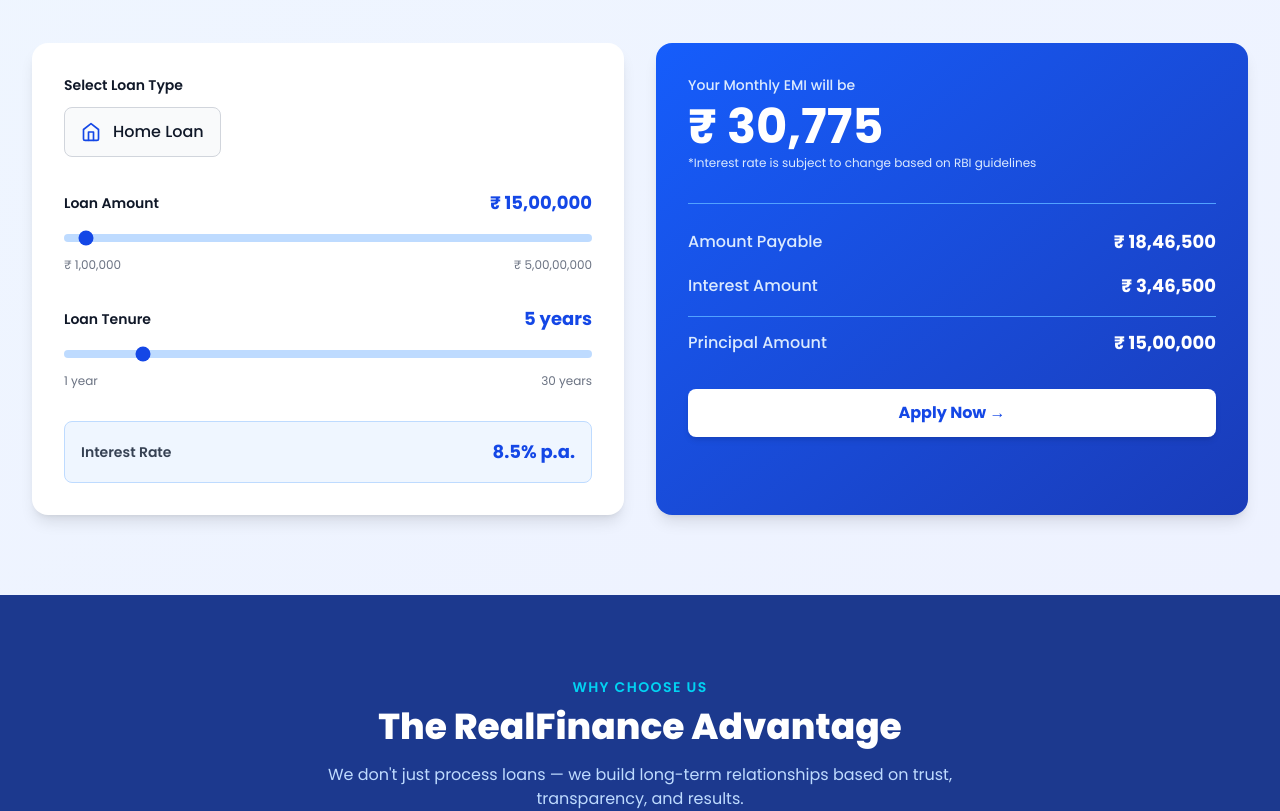
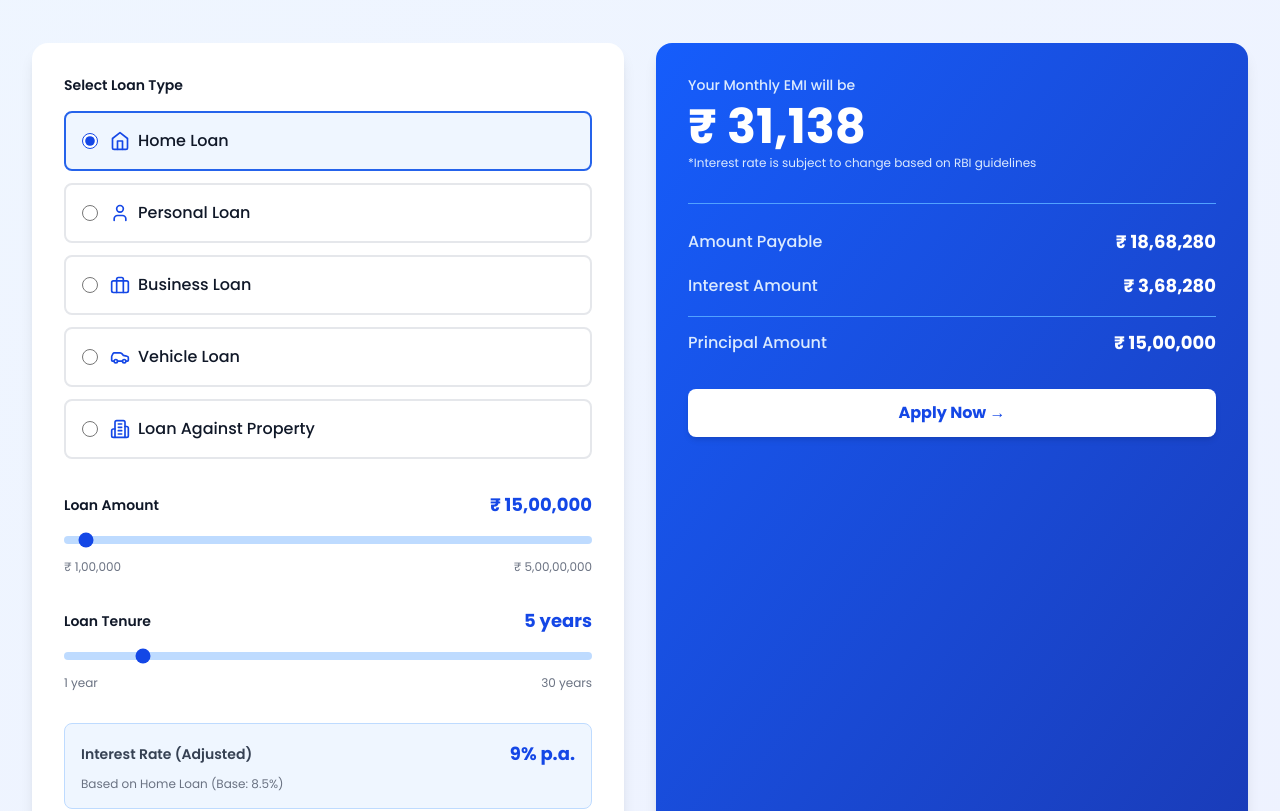
Before and after one commit to dkannan2602/mmfin-backend, a Next.js app: page / in a window 1280 px wide. Shown: the part 3700-4511 px from the top of the page. Built offline with nearby package versions, Linux system fonts and the light colour scheme.

Commit message:
feat: Update EMI Calculator with radio buttons and dynamic interest rates

```diff
--- a/src/components/EMICalculator/EMICalculator.tsx
+++ b/src/components/EMICalculator/EMICalculator.tsx
@@ -1,6 +1,6 @@
 "use client";
 
-import { useState, useCallback } from "react";
+import { useState, useCallback, useMemo } from "react";
 import {
   Home,
   User,
@@ -8,12 +8,6 @@ import {
   Car,
   Building2,
 } from "lucide-react";
-import {
-  DropdownMenu,
-  DropdownMenuContent,
-  DropdownMenuItem,
-  DropdownMenuTrigger,
-} from "@/components/ui/dropdown-menu";
 
 interface LoanType {
   id: string;
@@ -23,7 +17,7 @@ interface LoanType {
   maxAmount: number;
   minTenure: number;
   maxTenure: number;
-  interestRate: number;
+  baseRate: number;
 }
 
 const loanTypes: LoanType[] = [
@@ -35,7 +29,7 @@ const loanTypes: LoanType[] = [
     maxAmount: 50000000,
     minTenure: 1,
     maxTenure: 30,
-    interestRate: 8.5,
+    baseRate: 8.5,
   },
   {
     id: "personal",
@@ -45,7 +39,7 @@ const loanTypes: LoanType[] = [
     maxAmount: 5000000,
     minTenure: 1,
     maxTenure: 7,
-    interestRate: 10.99,
+    baseRate: 10.99,
   },
   {
     id: "business",
@@ -55,7 +49,7 @@ const loanTypes: LoanType[] = [
     maxAmount: 20000000,
     minTenure: 1,
     maxTenure: 10,
-    interestRate: 9.99,
+    baseRate: 9.99,
   },
   {
     id: "vehicle",
@@ -65,7 +59,7 @@ const loanTypes: LoanType[] = [
     maxAmount: 2500000,
     minTenure: 1,
     maxTenure: 8,
-    interestRate: 8.99,
+    baseRate: 8.99,
   },
   {
     id: "property",
@@ -75,9 +69,40 @@ const loanTypes: LoanType[] = [
     maxAmount: 10000000,
     minTenure: 1,
     maxTenure: 15,
-    interestRate: 8.49,
+    baseRate: 8.49,
   },
 ];
+
+// Function to calculate dynamic interest rate based on loan amount and tenure
+const calculateDynamicRate = (
+  baseRate: number,
+  loanAmount: number,
+  maxAmount: number,
+  tenure: number,
+  maxTenure: number
+): number => {
+  let adjustedRate = baseRate;
+
+  // Adjustment based on loan amount (lower amount = higher rate)
+  const amountPercentage = loanAmount / maxAmount;
+  if (amountPercentage < 0.3) {
+    adjustedRate += 0.5; // +0.5% for smaller loans
+  } else if (amountPercentage < 0.6) {
+    adjustedRate += 0.25; // +0.25% for medium loans
+  }
+  // else no additional adjustment for larger loans
+
+  // Adjustment based on tenure (longer tenure = higher rate)
+  const tenurePercentage = tenure / maxTenure;
+  if (tenurePercentage > 0.75) {
+    adjustedRate += 0.3; // +0.3% for longer tenure
+  } else if (tenurePercentage > 0.5) {
+    adjustedRate += 0.15; // +0.15% for medium tenure
+  }
+  // else no additional adjustment for shorter tenure
+
+  return Math.round(adjustedRate * 100) / 100; // Round to 2 decimals
+};
 
 const calculateEMI = (principal: number, rate: number, tenure: number) => {
   const monthlyRate = rate / 12 / 100;
@@ -95,25 +120,34 @@ const calculateEMI = (principal: number, rate: number, tenure: number) => {
 };
 
 export default function EMICalculator() {
-  const [selectedLoan, setSelectedLoan] = useState<LoanType>(loanTypes[0]);
+  const [selectedLoanId, setSelectedLoanId] = useState<string>("home");
   const [loanAmount, setLoanAmount] = useState(1500000);
   const [tenure, setTenure] = useState(5);
 
-  const emi = calculateEMI(loanAmount, selectedLoan.interestRate, tenure);
+  const selectedLoan = loanTypes.find((l) => l.id === selectedLoanId)!;
+
+  // Calculate dynamic interest rate based on amount, tenure, and loan type
+  const interestRate = useMemo(() => {
+    return calculateDynamicRate(
+      selectedLoan.baseRate,
+      loanAmount,
+      selectedLoan.maxAmount,
+      tenure,
+      selectedLoan.maxTenure
+    );
+  }, [selectedLoan, loanAmount, tenure]);
+
+  const emi = calculateEMI(loanAmount, interestRate, tenure);
   const totalPayable = emi * tenure * 12;
   const interestAmount = totalPayable - loanAmount;
 
   const handleLoanChange = useCallback((loanId: string) => {
+    setSelectedLoanId(loanId);
     const loan = loanTypes.find((l) => l.id === loanId);
     if (loan) {
-      setSelectedLoan(loan);
       // Reset sliders to middle values within new loan's range
-      setLoanAmount(
-        Math.round((loan.minAmount + loan.maxAmount) / 2)
-      );
-      setTenure(
-        Math.round((loan.minTenure + loan.maxTenure) / 2)
-      );
+      setLoanAmount(Math.round((loan.minAmount + loan.maxAmount) / 2));
+      setTenure(Math.round((loan.minTenure + loan.maxTenure) / 2));
     }
   }, []);
 
@@ -140,39 +174,44 @@ export default function EMICalculator() {
         <div className="grid grid-cols-1 lg:grid-cols-2 gap-8">
           {/* Left: Input Section */}
           <div className="bg-white rounded-2xl shadow-lg p-8">
-            {/* Loan Type Selector */}
+            {/* Loan Type Radio Buttons */}
             <div className="mb-8">
-              <label className="block text-sm font-semibold text-gray-900 mb-3">
+              <label className="block text-sm font-semibold text-gray-900 mb-4">
                 Select Loan Type
               </label>
-              <DropdownMenu>
-                <DropdownMenuTrigger asChild>
-                  <button
-                    className="w-full px-4 py-3 bg-gray-50 border border-gray-300 rounded-lg text-gray-900 font-medium flex items-center gap-3 hover:bg-gray-100 transition-colors"
-                    style={{
-                      width: "var(--radix-dropdown-menu-trigger-width)",
-                    }}
-                  >
-                    <CurrentIcon size={20} className="text-blue-700" />
-                    <span>{selectedLoan.name}</span>
-                  </button>
-                </DropdownMenuTrigger>
-                <DropdownMenuContent className="w-56">
+              <div className="space-y-3">
                 {loanTypes.map((loan) => {
                   const LoanIcon = loan.icon;
                   return (
-                      <DropdownMenuItem
+                    <label
                       key={loan.id}
-                        onClick={() => handleLoanChange(loan.id)}
-                        className="flex items-center gap-3 cursor-pointer"
+                      className="flex items-center p-4 border-2 border-gray-200 rounded-lg cursor-pointer hover:border-blue-400 transition-colors"
+                      style={{
+                        borderColor:
+                          selectedLoanId === loan.id ? "#2563eb" : undefined,
+                        backgroundColor:
+                          selectedLoanId === loan.id ? "#eff6ff" : undefined,
+                      }}
                     >
-                        <LoanIcon size={18} className="text-blue-700" />
-                        <span>{loan.name}</span>
-                      </DropdownMenuItem>
+                      <input
+                        type="radio"
+                        name="loan-type"
+                        value={loan.id}
+                        checked={selectedLoanId === loan.id}
+                        onChange={() => handleLoanChange(loan.id)}
+                        className="w-4 h-4 text-blue-700 cursor-pointer accent-blue-700"
+                      />
+                      <LoanIcon
+                        size={20}
+                        className="text-blue-700 ml-3 mr-2 flex-shrink-0"
+                      />
+                      <span className="text-gray-900 font-medium flex-1">
+                        {loan.name}
+                      </span>
+                    </label>
                   );
                 })}
-                </DropdownMenuContent>
-              </DropdownMenu>
+              </div>
             </div>
 
             {/* Loan Amount Slider */}
@@ -227,16 +266,19 @@ export default function EMICalculator() {
               </div>
             </div>
 
-            {/* Interest Rate Display */}
+            {/* Interest Rate Display (Dynamic) */}
             <div className="bg-blue-50 border border-blue-200 rounded-lg p-4">
               <div className="flex justify-between items-center">
                 <span className="text-sm font-semibold text-gray-700">
-                  Interest Rate
+                  Interest Rate (Adjusted)
                 </span>
                 <span className="text-lg font-bold text-blue-700">
-                  {selectedLoan.interestRate}% p.a.
+                  {interestRate}% p.a.
                 </span>
               </div>
+              <p className="text-xs text-gray-500 mt-2">
+                Based on {selectedLoan.name} (Base: {selectedLoan.baseRate}%)
+              </p>
             </div>
           </div>
 
```
Lines whose indentation alone changed are shown as unchanged.
